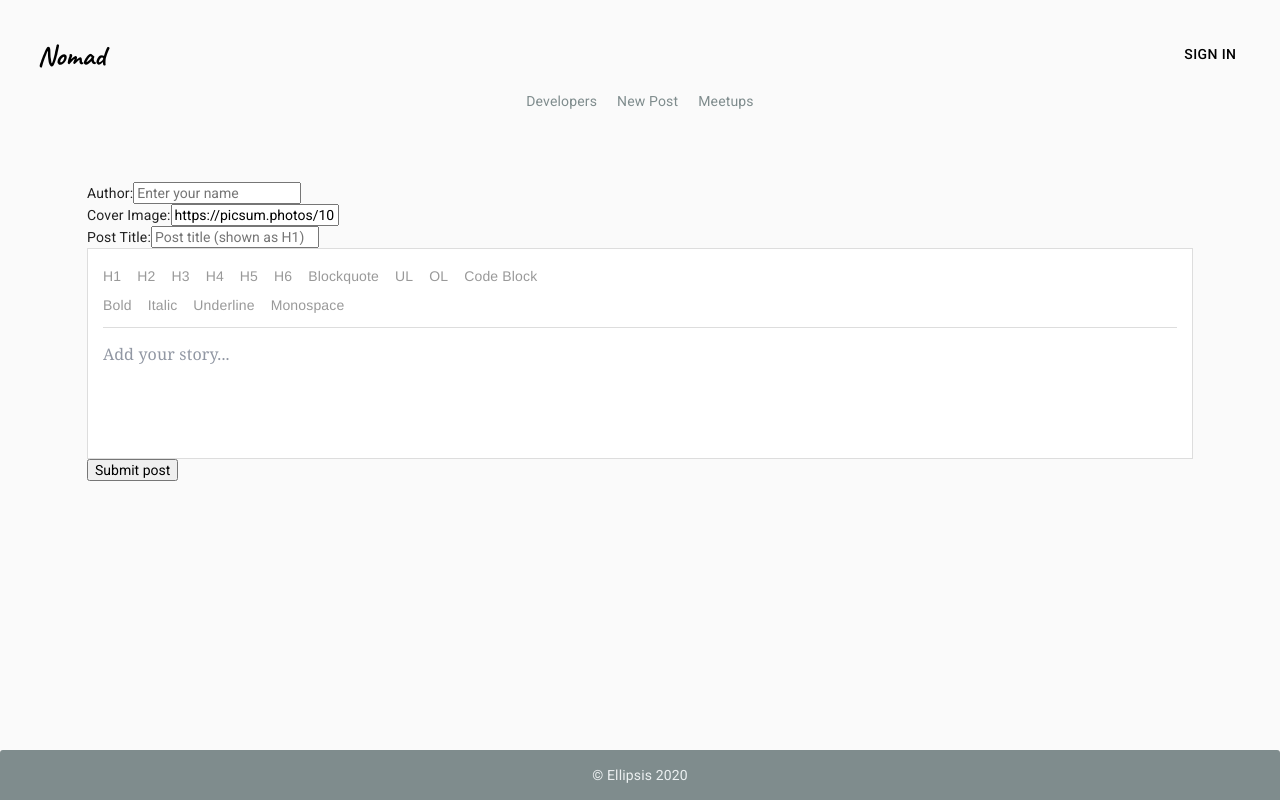
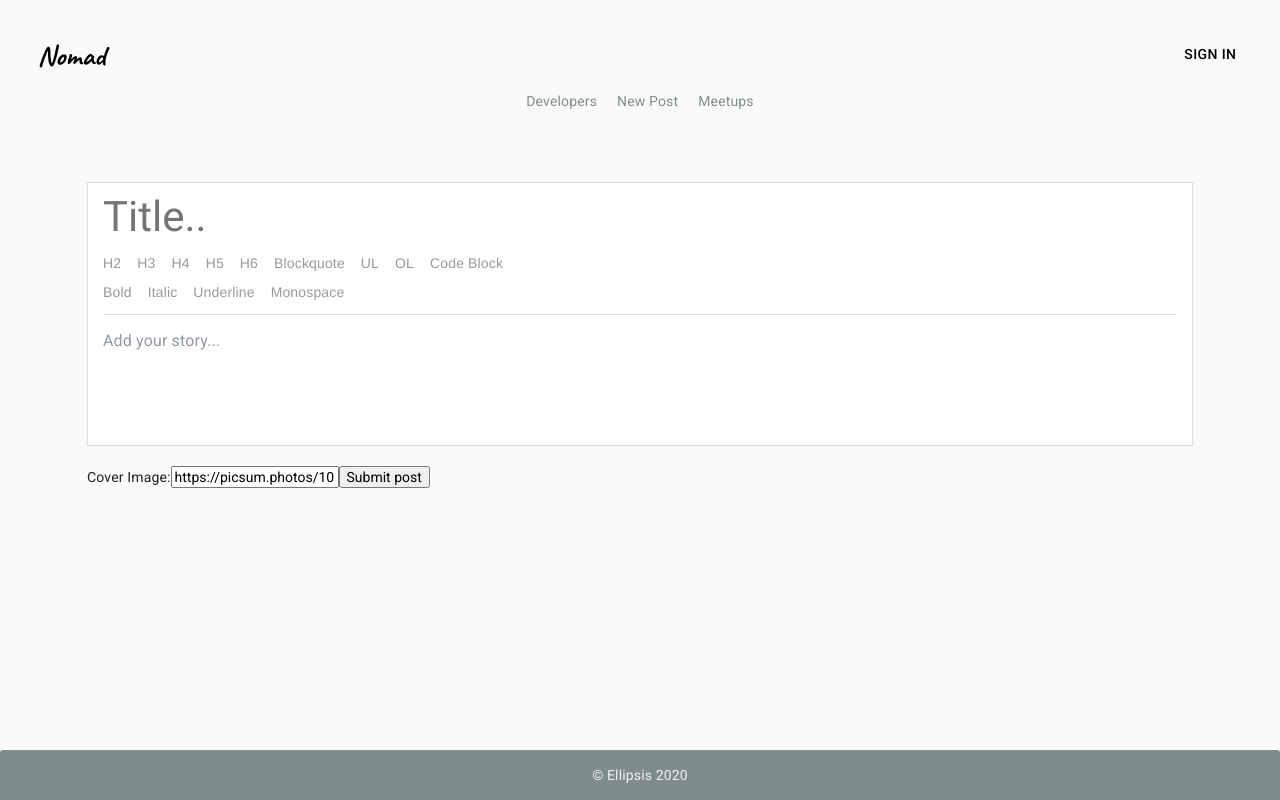
Before and after one commit to ellipsisMob/nomad, a React (Create React App) app in the folder client/: page /addPost in a window 1280 px wide. Built offline with nearby package versions, Linux system fonts and the light colour scheme.

Commit message:
update editor design

```diff
--- a/client/src/components/editor/Editor.css
+++ b/client/src/components/editor/Editor.css
@@ -3,12 +3,23 @@
   margin: 10px auto;
 }
 
-.RichEditor-root {
+.editor {
   background: #fff;
   border: 1px solid #ddd;
-  font-family: 'Georgia', serif;
+  /* font-family: 'Georgia', serif; */
   font-size: 14px;
-  padding: 15px;
+  padding: 0px 15px 15px 15px;
+}
+
+.title input {
+  padding: 0;
+  margin: 10px 0;
+  /* background: red; */
+  width: 100%;
+  border: 0;
+  font-size: 300%;
+  outline: none;
+  /* font-family: 'Georgia', serif; */
 }
 
 .RichEditor-editor {
--- a/client/src/components/editor/Editor.jsx
+++ b/client/src/components/editor/Editor.jsx
@@ -136,7 +136,7 @@ class MyEditor extends React.Component {
     return (
       <div className="text-editor">
         <form>
-          <label htmlFor="author">
+          {/* <label htmlFor="author">
             Author:
             <input
               name="author"
@@ -144,25 +144,18 @@ class MyEditor extends React.Component {
               placeholder="Enter your name"
               value={author}
               onChange={this.authorChange} />
-          </label>
-          <label htmlFor="headerImg">
-            <br></br>Cover Image:
-            <input
-              name="headerImg"
-              type="text"
-              placeholder="Link a cover image"
-              value={headerImg}
-              onChange={this.headerImgChange} />
-          </label>
+          </label> */}
+          <div className="editor">
+            <div className="title">
               <label htmlFor="title">
-            <br></br>Post Title:
                 <input
                   name="title"
                   type="text"
-              placeholder="Post title (shown as H1)"
+                  placeholder="Title.."
                   value={title}
                   onChange={this.titleChange} />
               </label>
+            </div>
           <div className="RichEditor-root">
             <BlockStyleControls
               editorState={editorState}
@@ -186,6 +179,16 @@ class MyEditor extends React.Component {
               />
             </div>
           </div>
+          </div>
+          <label htmlFor="headerImg">
+            <br></br>Cover Image:
+            <input
+              name="headerImg"
+              type="text"
+              placeholder="Link a cover image"
+              value={headerImg}
+              onChange={this.headerImgChange} />
+          </label>
           <button type="submit" onClick={this.handleSubmit}>Submit post</button>
         </form>
       </div>
@@ -211,7 +214,7 @@ class MyEditor extends React.Component {
   }
 
   const BLOCK_TYPES = [
-  {label: 'H1', style: 'header-one'},
+  // {label: 'H1', style: 'header-one'},
   {label: 'H2', style: 'header-two'},
   {label: 'H3', style: 'header-three'},
   {label: 'H4', style: 'header-four'},
```
Lines whose indentation alone changed are shown as unchanged.
